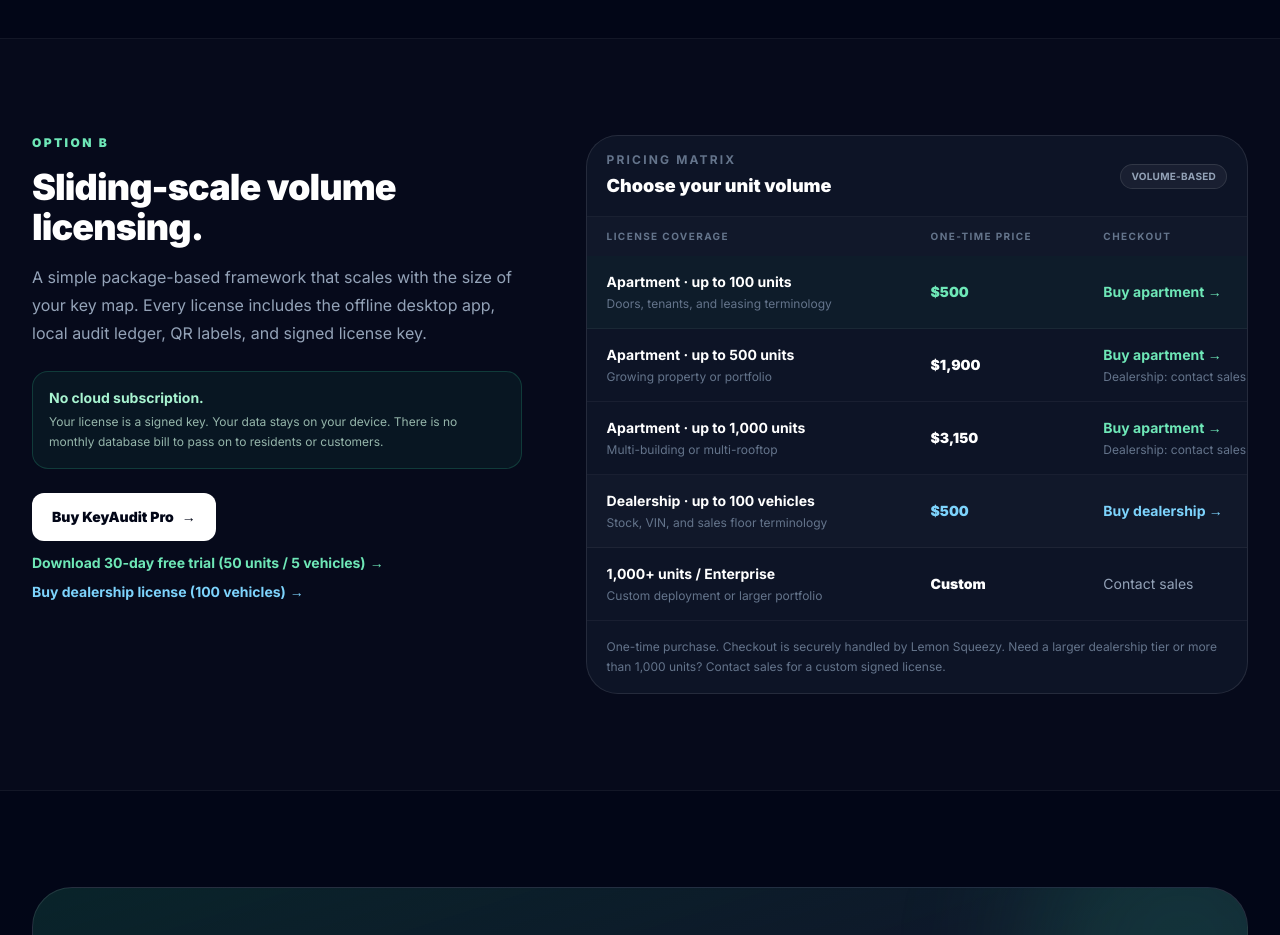
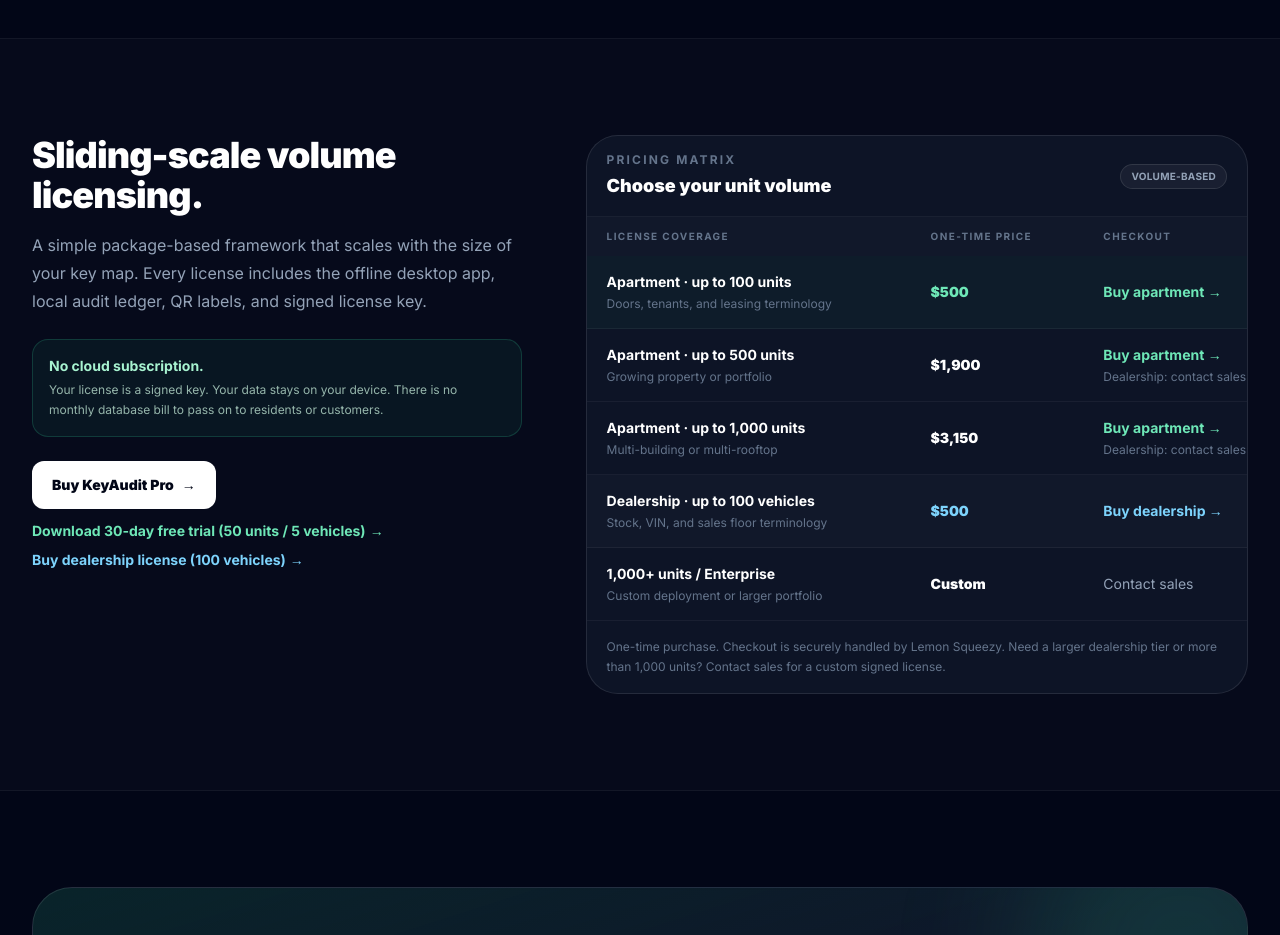
Before and after one commit to Livnlgnd/keytrack-landing, a plain HTML site: page index.html in a window 1280 px wide. Shown: the part 2280-3215 px from the top of the page. Drawn offline with nearby package versions, Linux system fonts and the light colour scheme.

Commit message:
Remove Option B label from pricing

```diff
--- a/index.html
+++ b/index.html
@@ -383,8 +383,7 @@
         <div class="mx-auto max-w-7xl px-4 py-20 sm:px-6 lg:px-8 lg:py-24">
           <div class="grid min-w-0 gap-10 lg:grid-cols-[0.85fr_1.15fr] lg:gap-16">
             <div class="min-w-0">
-              <p class="text-xs font-black uppercase tracking-[0.2em] text-emerald-300">Option B</p>
-              <h2 class="mt-4 text-3xl font-black tracking-tight sm:text-4xl">Sliding-scale volume licensing.</h2>
+              <h2 class="text-3xl font-black tracking-tight sm:text-4xl">Sliding-scale volume licensing.</h2>
               <p class="mt-4 text-base leading-7 text-slate-400">
                 A simple package-based framework that scales with the size of your key map. Every
                 license includes the offline desktop app, local audit ledger, QR labels, and signed
```
